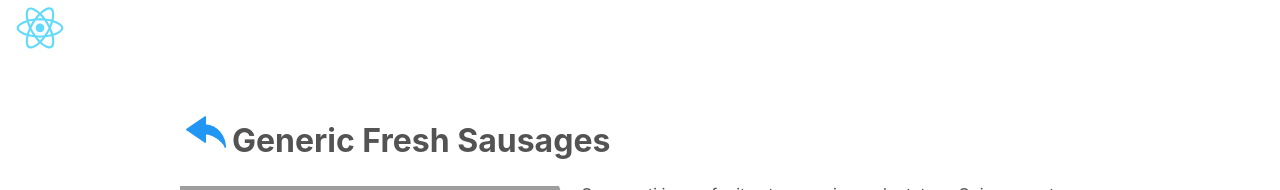
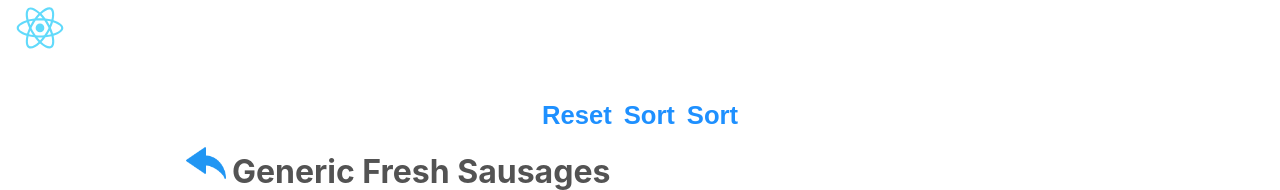
Before and after one commit to motokikasai/32-react-router-params-product-list, a React (Create React App) app: page /products/198a6166-6f19-4de1-bb05-c034fc0d9c54 in a window 1280 px wide. Shown: the top 190 px of the page. Built offline with nearby package versions, Linux system fonts and the light colour scheme; grey boxes are pictures that could not be loaded.

Commit message:
Set up basic structure for SORT exercise

```diff
--- a/src/App.css
+++ b/src/App.css
@@ -200,3 +200,12 @@ button {
   font-weight: bold;
   color: dodgerblue;
 }
+
+/* --------------------
+ SORT BUTTONS
+----------------------*/
+
+.sort-buttons {
+  display: flex;
+  justify-content: center;
+}
--- a/src/views/item/index.js
+++ b/src/views/item/index.js
@@ -8,8 +8,6 @@ export default class Item extends Component {
     product: {},
     next: "",
     previous: "",
-    hidePrev: false,
-    hideNext: false,
   };
 
   toPrev = () => {
@@ -85,6 +83,12 @@ export default class Item extends Component {
       <BrowserRouter>
         {this.state.product ? (
           <div className="item-detail">
+            <div className="sort-buttons">
+              <button className="sort reset">Reset</button>
+              <button className="sort asc">Sort</button>
+              <button className="sort desc">Sort</button>
+            </div>
+
             <div className="list-header">
               <button onClick={this.toPrev} className="btn-back">
                 <img
```
